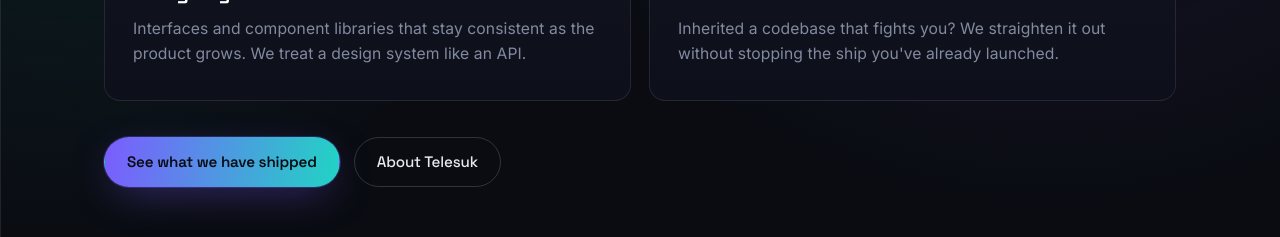
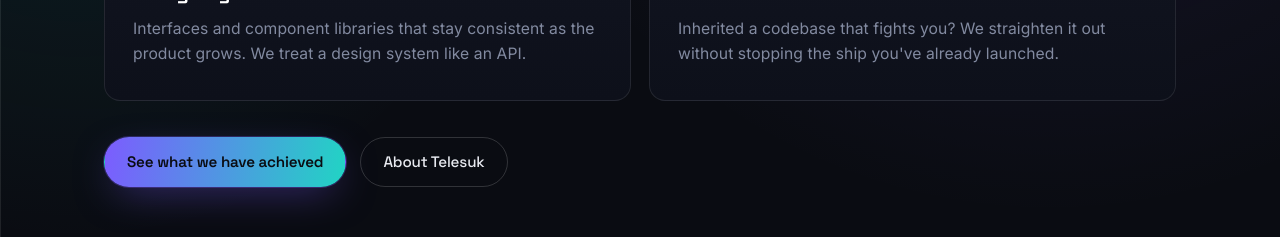
Before and after one commit to Dominic-Atari/nile-tech-solutions, an Angular app: page / in a window 1280 px wide. Shown: the part 1880-2117 px from the top of the page. Built offline with nearby package versions, Linux system fonts and the light colour scheme.

Commit message:
Update home page CTA

```diff
--- a/src/app/pages/home/home.html
+++ b/src/app/pages/home/home.html
@@ -86,7 +86,7 @@
     </div>
 
     <div class="caps__cta">
-      <a class="btn btn--primary" routerLink="/work">See what we have shipped</a>
+      <a class="btn btn--primary" routerLink="/work">See what we have achieved</a>
       <a class="btn btn--ghost" routerLink="/about">About Telesuk</a>
     </div>
   </div>
```
